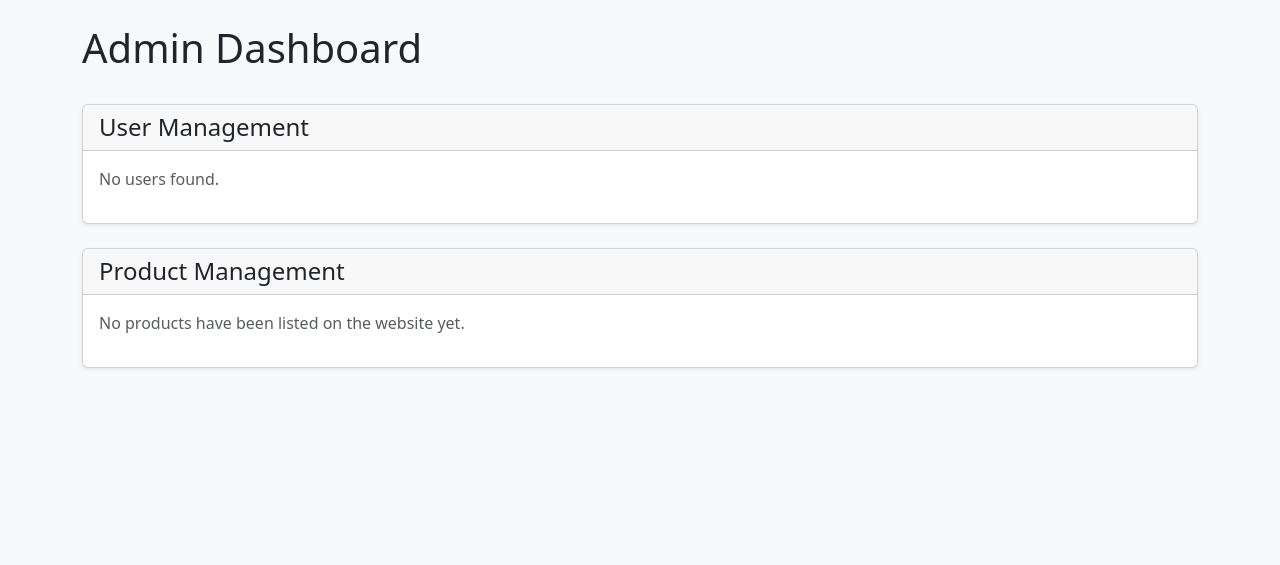
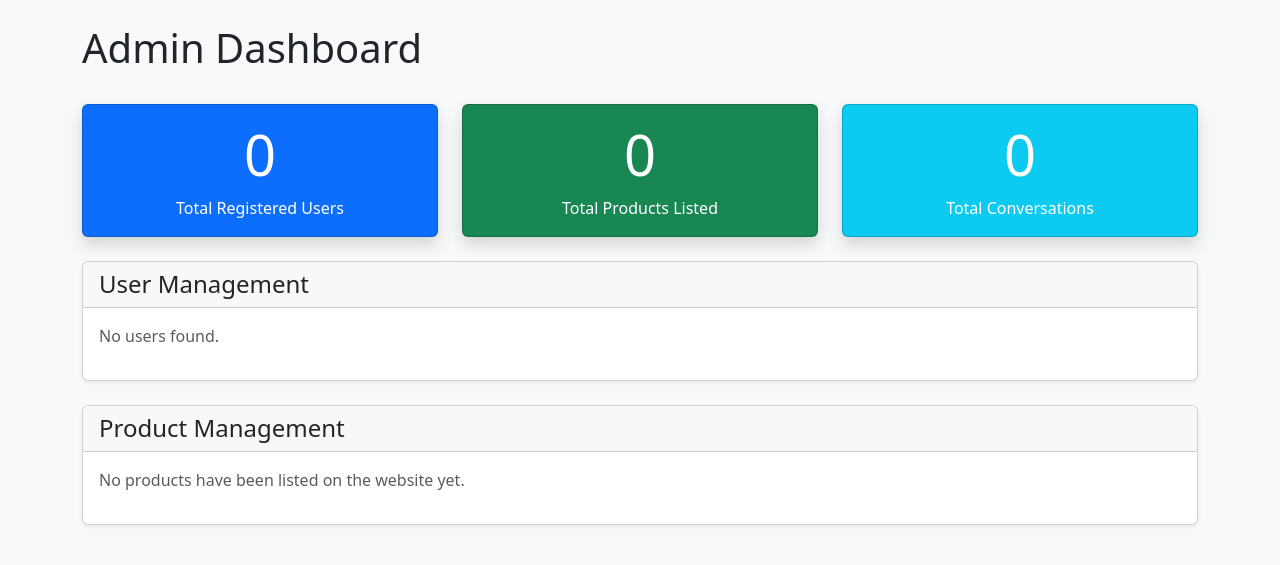
Before and after one commit to Deepraj916/Krishimitra-app, a Flask app: page /admin in a window 1280 px wide. Shown: the part 56-621 px from the top of the page. Run offline with Flask 3, Linux system fonts and the light colour scheme; a user stored in the database is signed in; data that the repository does not hold is empty.

Commit message:
Add live statistics to Admin Dashboard

```diff
--- a/app.py
+++ b/app.py
@@ -316,10 +316,21 @@ def admin_dashboard():
     all_users = User.query.order_by(User.id).all()
     all_products = Product.query.order_by(Product.id.desc()).all()
 
+    # --- START: New Statistics Logic ---
+    # Calculate the total counts for key metrics
+    user_count = User.query.count()
+    product_count = Product.query.count()
+    conversation_count = Conversation.query.count()
+    # --- END: New Statistics Logic ---
+
     return render_template(
         'admin_dashboard.html',
         users=all_users,
-        products=all_products
+        products=all_products,
+        # Pass the new statistics to the page
+        user_count=user_count,
+        product_count=product_count,
+        conversation_count=conversation_count
     )
 
 @app.route('/admin/delete_user/<int:user_id>', methods=['POST'])
--- a/templates/admin_dashboard.html
+++ b/templates/admin_dashboard.html
@@ -18,8 +18,40 @@
         {% endif %}
     {% endwith %}
 
-    <!-- User Management Card -->
-    <div class="card shadow-sm">
+    <!-- START: New Statistics Section -->
+    <div class="row mb-4">
+        <!-- Total Users Card -->
+        <div class="col-md-4">
+            <div class="card text-white bg-primary shadow">
+                <div class="card-body text-center">
+                    <h1 class="card-title display-4">{{ user_count }}</h1>
+                    <p class="card-text">Total Registered Users</p>
+                </div>
+            </div>
+        </div>
+        <!-- Total Products Card -->
+        <div class="col-md-4">
+            <div class="card text-white bg-success shadow">
+                <div class="card-body text-center">
+                    <h1 class="card-title display-4">{{ product_count }}</h1>
+                    <p class="card-text">Total Products Listed</p>
+                </div>
+            </div>
+        </div>
+        <!-- Total Conversations Card -->
+        <div class="col-md-4">
+            <div class="card text-white bg-info shadow">
+                <div class="card-body text-center">
+                    <h1 class="card-title display-4">{{ conversation_count }}</h1>
+                    <p class="card-text">Total Conversations</p>
+                </div>
+            </div>
+        </div>
+    </div>
+    <!-- END: New Statistics Section -->
+
+    <!-- User Management Card (remains the same) -->
+    <div class="card shadow-sm mb-4">
         <div class="card-header">
             <h4 class="mb-0">User Management</h4>
         </div>
@@ -70,6 +102,7 @@
         </div>
     </div>
 
+    <!-- Product Management Card (remains the same) -->
     <div class="card shadow-sm mt-4">
         <div class="card-header">
             <h4 class="mb-0">Product Management</h4>
```
Also changed, not shown: TODO.md (+8 -6 lines).
